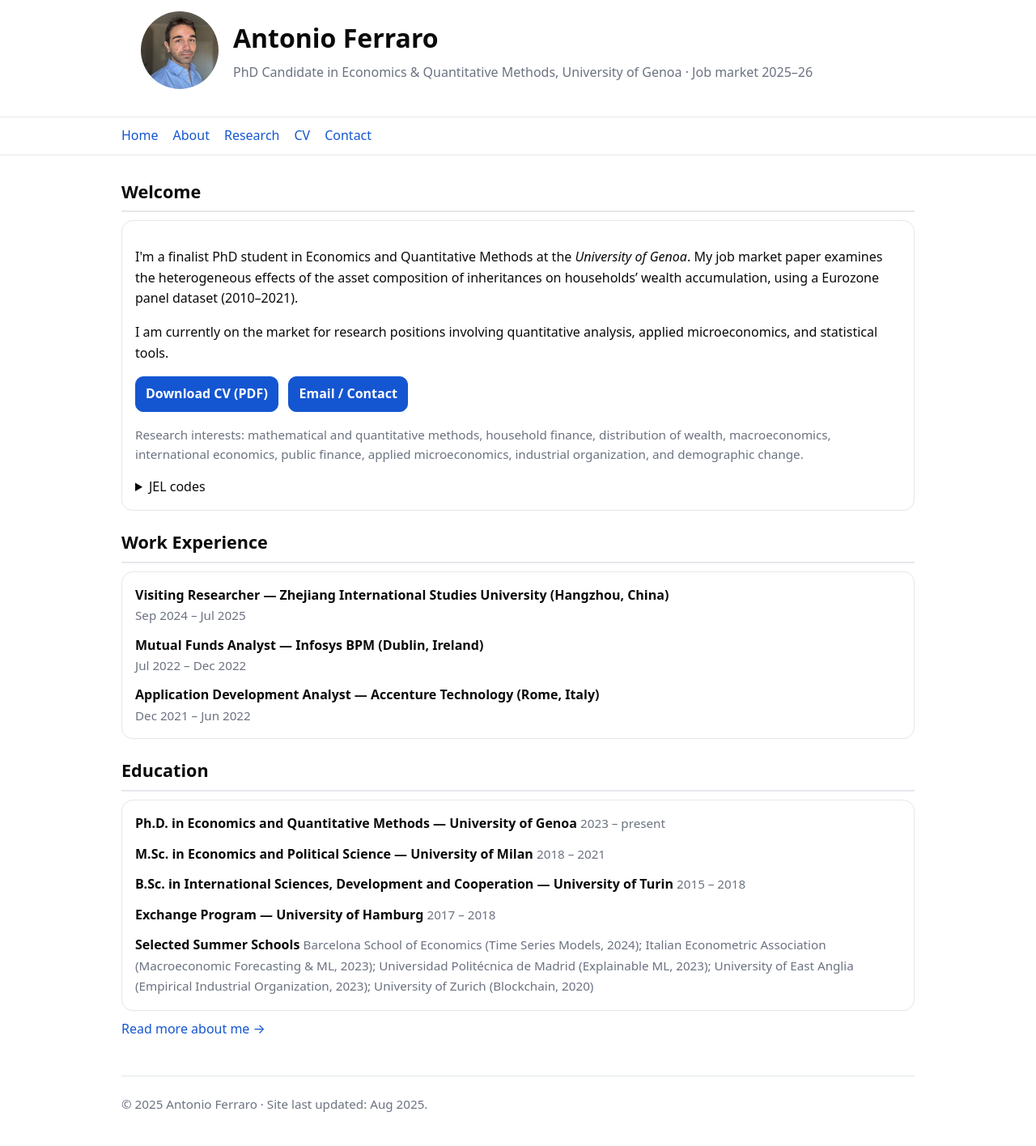
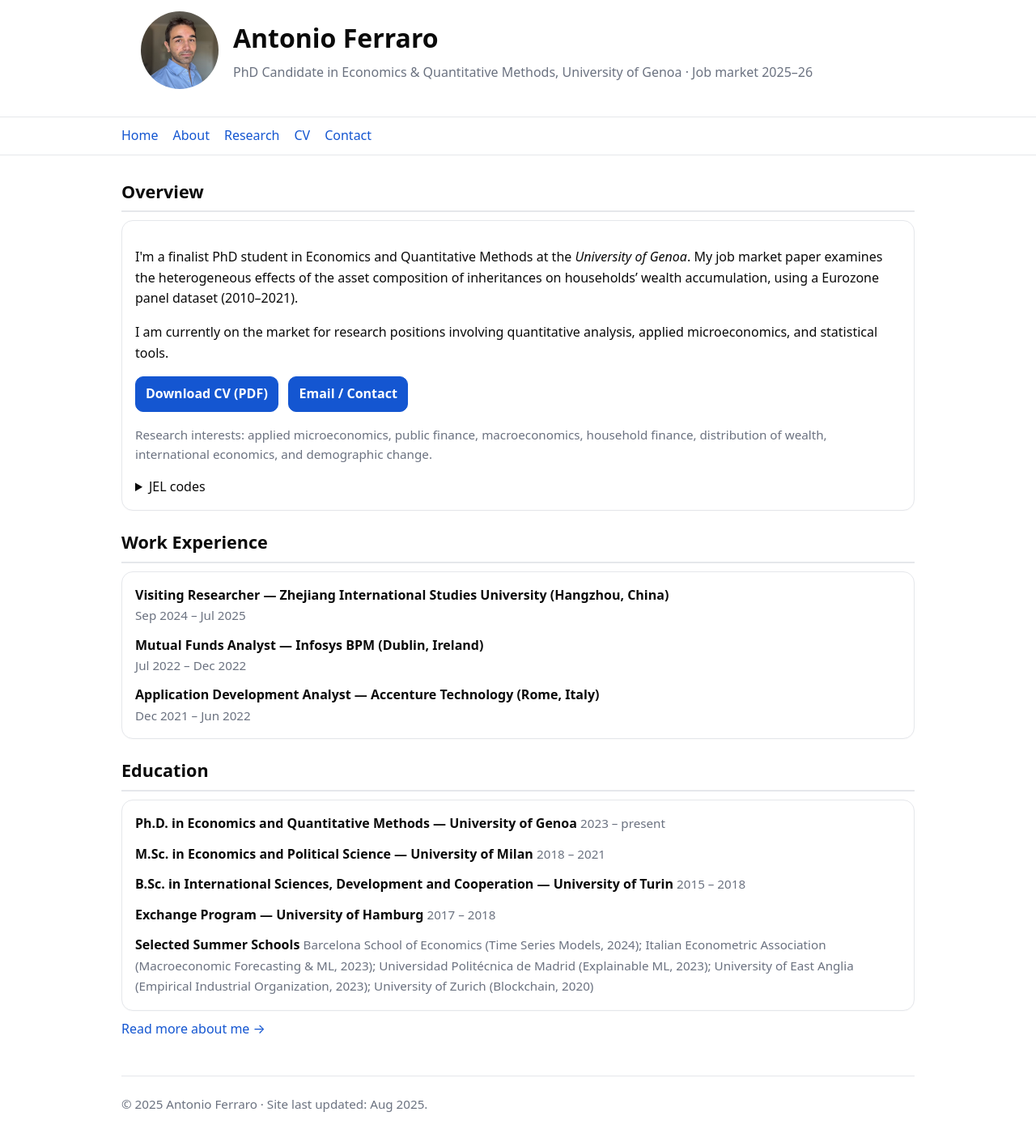
Before and after one commit to ferraroantonio/ferraroantonio.github.io, a Jekyll site: the page built from index.md, in a window 1280 px wide. Shown: the whole page at 81% size. Built offline with Jekyll 4.4.1, drawn with Linux system fonts in a browser that asks for light colours.

Commit message:
Update index.md

```diff
--- a/index.md
+++ b/index.md
@@ -5,7 +5,7 @@ description: "Antonio Ferraro — PhD Candidate in Economics & Quantitative Meth
 ---
 
 <section id="about">
-<h2>Welcome</h2>
+<h2>Overview</h2>
 <div class="card">
 <p>I'm a finalist PhD student in Economics and Quantitative Methods at the <em>University of Genoa</em>. My job market paper examines the heterogeneous effects of the asset composition of inheritances on households’ wealth accumulation, using a Eurozone panel dataset (2010–2021).</p>
 <p>I am currently on the market for research positions involving quantitative analysis, applied microeconomics, and statistical tools.</p>
@@ -13,10 +13,10 @@ description: "Antonio Ferraro — PhD Candidate in Economics & Quantitative Meth
   <a class="btn" href="{{ '/assets/CV_Ferraro.pdf' | relative_url }}" download>Download CV (PDF)</a>
   &nbsp; <a class="btn" href="{{ '/contact' | relative_url }}">Email / Contact</a>
 </p>
-<p class="meta">Research interests: mathematical and quantitative methods, household finance, distribution of wealth, macroeconomics, international economics, public finance, applied microeconomics, industrial organization, and demographic change.</p>
+<p class="meta">Research interests: applied microeconomics, public finance, macroeconomics, household finance, distribution of wealth, international economics, and demographic change.</p>
 <details>
   <summary>JEL codes</summary>
-  <p>C; D31; E; F; G51; H; J11; L; O5</p>
+  <p>D31; E; F; G51; H; J11; O5</p>
 </details>
 </div>
 </section>
```
